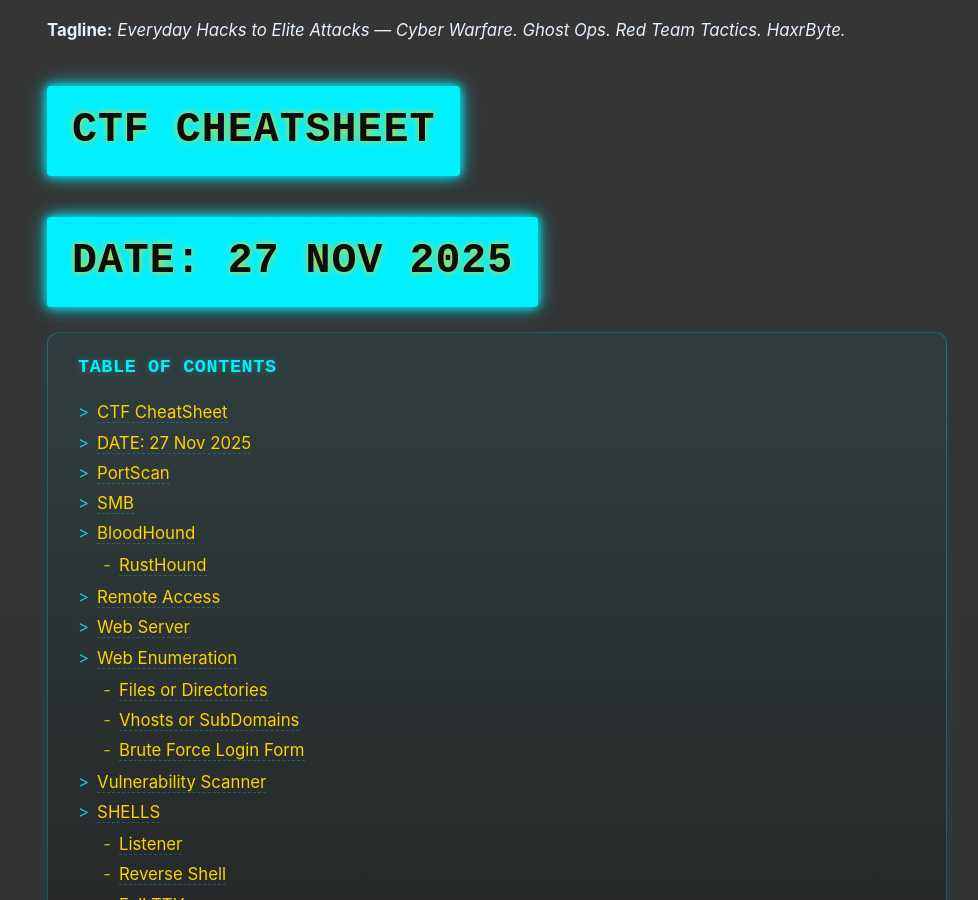
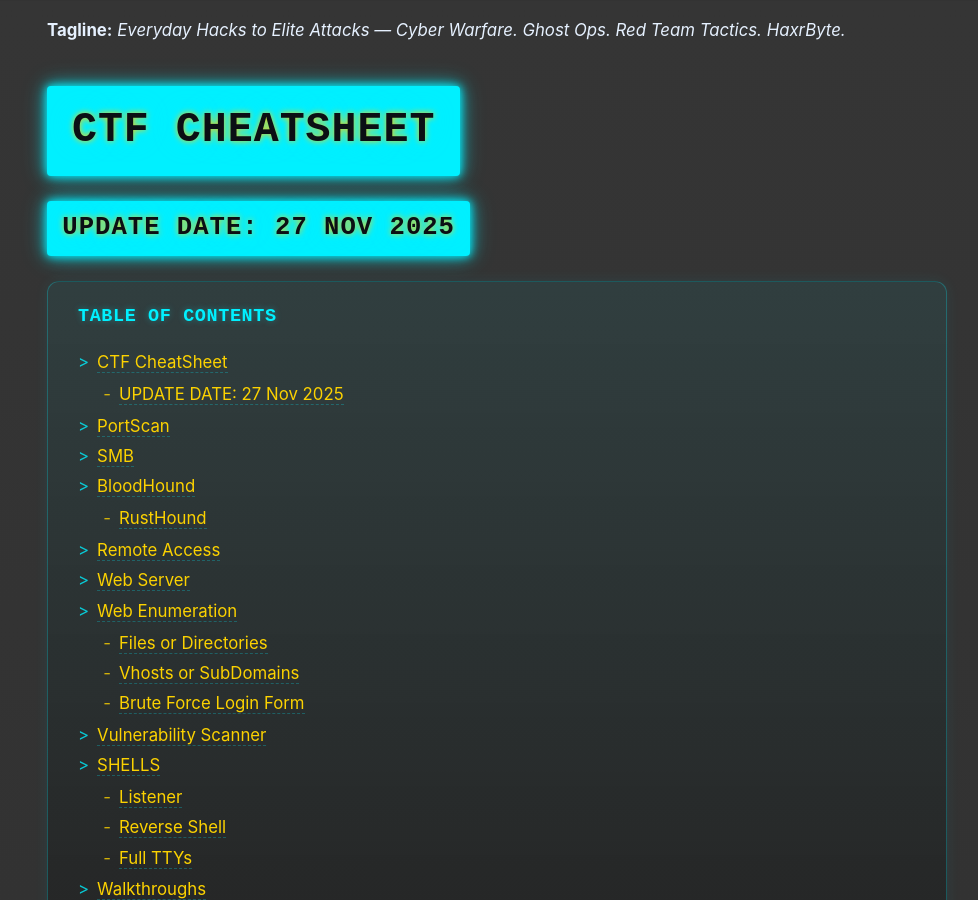
Before and after one commit to haxrbyte/ghost-shell, a Jekyll site: the page built from docs/Cheatsheets/ctf-cheatsheet.md, in a window 1280 px wide and 900 px high. Shown: the whole window, without its empty margins (143-1121 px from the left). Built offline with Jekyll 4.4.1, drawn with Linux system fonts in a browser that asks for light colours; our own code applies the rules of GitHub Pages for plain Markdown files.

Commit message:
Update CheatSheet

```diff
--- a/docs/Cheatsheets/ctf-cheatsheet.md
+++ b/docs/Cheatsheets/ctf-cheatsheet.md
@@ -6,7 +6,7 @@ title: CTF Cheat Sheet
 
 # CTF CheatSheet
 
-# DATE: 27 Nov 2025
+### UPDATE DATE: 27 Nov 2025
 * TOC
 {:toc}
 
```
